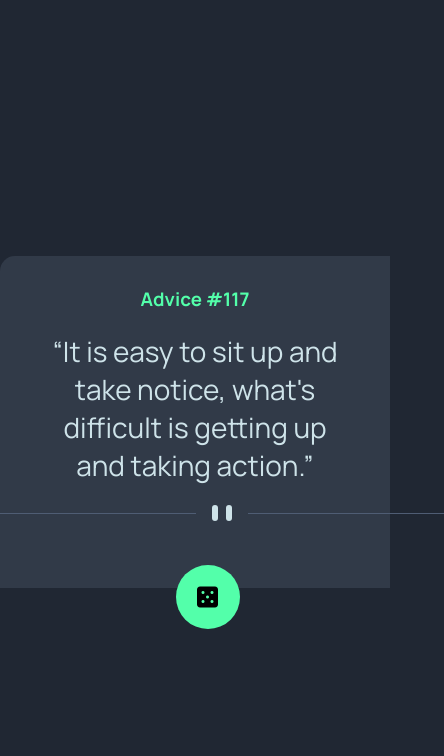
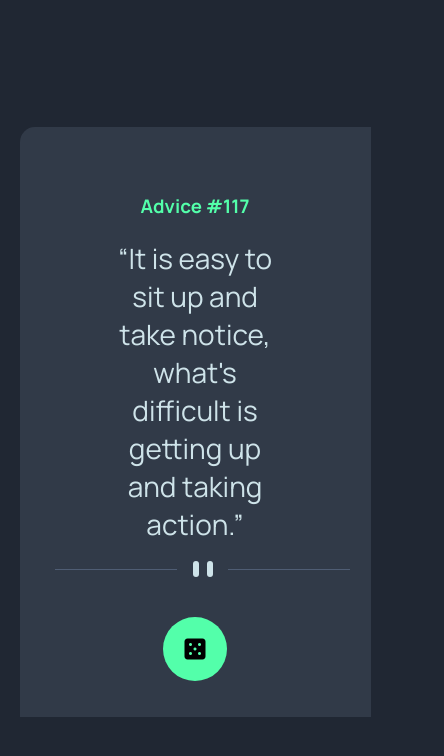
Before and after one commit to nk-on/Advice-genertor, a plain HTML site: page index.html in a window 390 px wide. Shown: the whole page, 444 px wide, since content can reach past the window. Drawn offline with Linux system fonts and the light colour scheme.

Commit message:
Adding responsivness to container

```diff
--- a/index.html
+++ b/index.html
@@ -15,7 +15,7 @@
           and taking action.”
         </p>
       </div>
-      <div class="divider"><img src="assets/pattern-divider-desktop.svg" alt=""></div>
+      <div class="divider"></div>
       <div class="dice-symbol"><i class="fa-solid fa-dice-five"></i></div>
     </main>
     <script
--- a/src/style.css
+++ b/src/style.css
@@ -20,8 +20,12 @@ body {
   font-family:"Manrope", sans-serif;
 }
 .container {
+  display: flex;
+  flex-direction: column;
+  justify-content: center;
+  align-items: center;
   padding-top: 30px;
-  width: min(100%, 540px);
+  width: min(90%, 540px);
   height: 332px;
   border-radius: 15px 0px 0px 0px;
   background-color: var(--Dark-Grayish-Blue);
@@ -42,8 +46,16 @@ body {
   color: var(--Light-cyan);
 }
 .divider{
+  display: flex;
+  justify-content: center;
+  margin: 0 auto;
   margin-top: 5%;
-  text-align: center;
+  margin-left: 10%;
+  width: 90%;
+  height: 10%;
+  /* text-align: center; */
+  background-image: url('/assets/pattern-divider-desktop.svg');
+  background-repeat: no-repeat;
 }
 .dice-symbol {
   /* text-align: center; */
@@ -51,8 +63,6 @@ body {
   height: 64px;
   border-radius: 50%;
   background-color: var(--Neon-green);
-  margin-left: 45%;
-  margin-top: 10%;
   display: flex;
   justify-content: center;
   align-items: center;
@@ -71,3 +81,20 @@ body {
   font-size: 32px;
   color: var(--Light-cyan);
 }
+@media only screen and (max-width: 600px) {
+  .container{
+    height: 70%;
+  }
+  .placeholder{
+    width: 50%;
+  }
+  .divider{
+    background-image: url('/assets/pattern-divider-mobile.svg');
+  }
+  .dice-symbol {
+    /* text-align: center; */
+    border-radius: 50%;
+    width: 64px;
+    height: 64px;
+  }
+}
```
